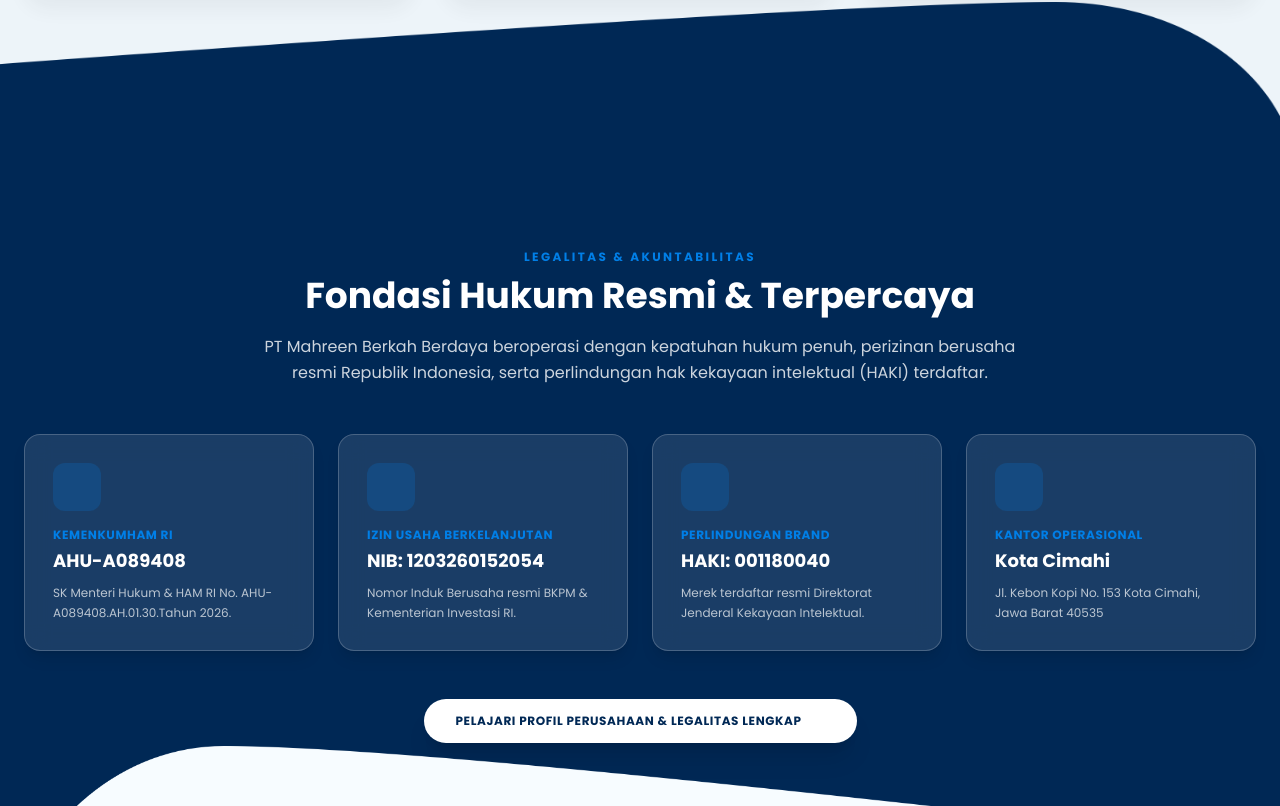
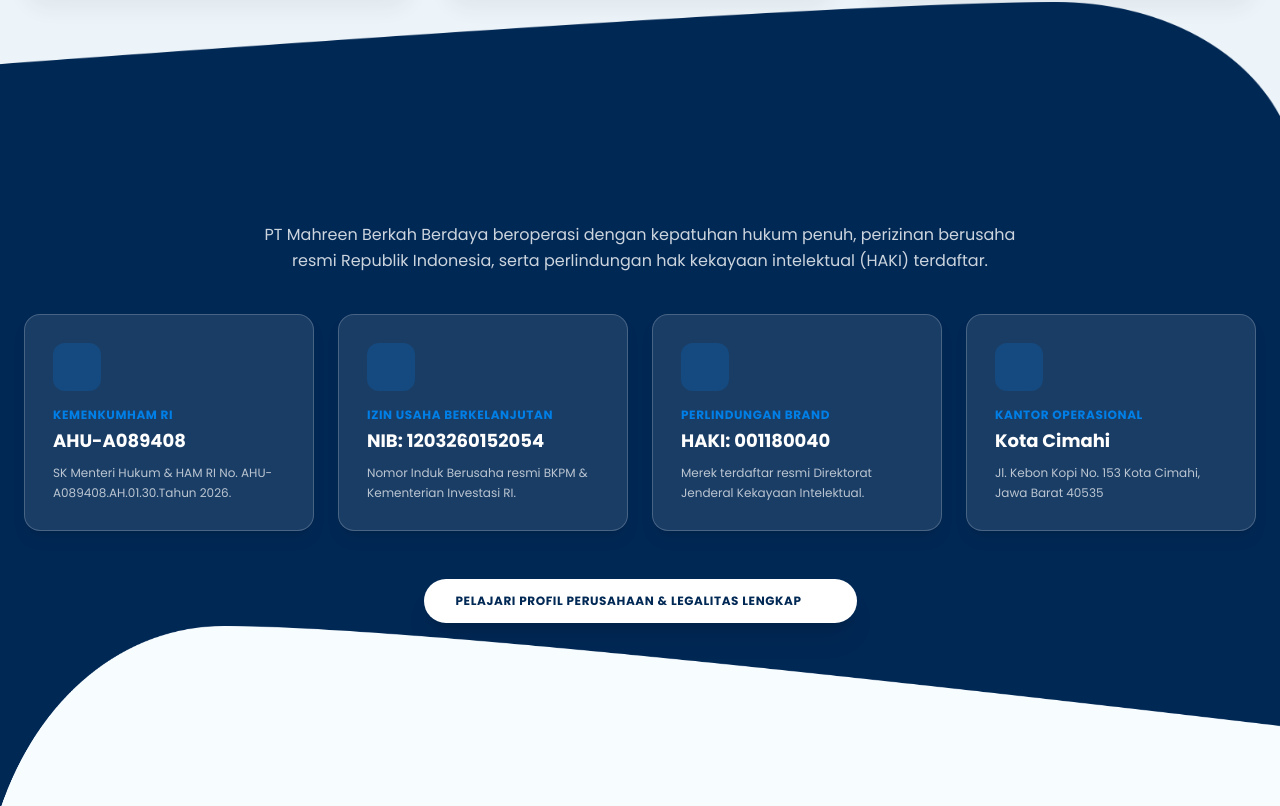
Before and after one commit to ghazyAlghifari508/mahreen-indonesia, a React (Vite) app: page / in a window 1280 px wide. Shown: the part 3514-4320 px from the top of the page. Built offline with nearby package versions, Linux system fonts and the light colour scheme; some icons are missing.

Commit message:
style: lift circular system and legalitas sections upwards for balanced spacing

```diff
--- a/src/pages/EcosystemPage.tsx
+++ b/src/pages/EcosystemPage.tsx
@@ -154,9 +154,9 @@
       <WaveDivider type="grey" />
 
       {/* 03. Interkoneksi 5 Pilar */}
-      <div className="relative bg-[#EDF4F9] pt-12 sm:pt-16 pb-36 sm:pb-44 lg:pb-52">
-        <div className="container max-w-7xl mx-auto px-4 sm:px-6">
-          <div className="text-center max-w-3xl mx-auto mb-16">
+      <div className="relative bg-[#EDF4F9] pt-0 sm:pt-2 pb-36 sm:pb-44 lg:pb-52">
+        <div className="container max-w-7xl mx-auto px-4 sm:px-6 -mt-12 sm:-mt-16 lg:-mt-20 relative z-10">
+          <div className="text-center max-w-3xl mx-auto mb-8 sm:mb-10">
             <span className="text-xs font-bold text-[#054FBF] uppercase tracking-widest block mb-2 font-poppins">
               SISTEM SIRKULAR
             </span>
--- a/src/pages/HomePage.tsx
+++ b/src/pages/HomePage.tsx
@@ -317,10 +317,10 @@
       <WaveDivider type="blue" />
 
       {/* 04. Secure Section: Legalitas & Kredensial Resmi (.secure-section) */}
-      <div className="secure-section bg-[#002855] text-white pt-6 sm:pt-8 lg:pt-10 pb-36 sm:pb-44 lg:pb-52 relative">
+      <div className="secure-section bg-[#002855] text-white pt-0 sm:pt-2 pb-36 sm:pb-44 lg:pb-52 relative">
         <div className="wrapper-secure">
-          <div className="container max-w-7xl mx-auto px-4 sm:px-6">
-            <div className="text-center max-w-3xl mx-auto mb-10 sm:mb-12">
+          <div className="container max-w-7xl mx-auto px-4 sm:px-6 -mt-12 sm:-mt-16 lg:-mt-20 relative z-10">
+            <div className="text-center max-w-3xl mx-auto mb-8 sm:mb-10">
               <span className="text-xs font-bold text-[#007FE7] uppercase tracking-[0.2em] block mb-2 font-poppins">
                 LEGALITAS &amp; AKUNTABILITAS
               </span>
```
